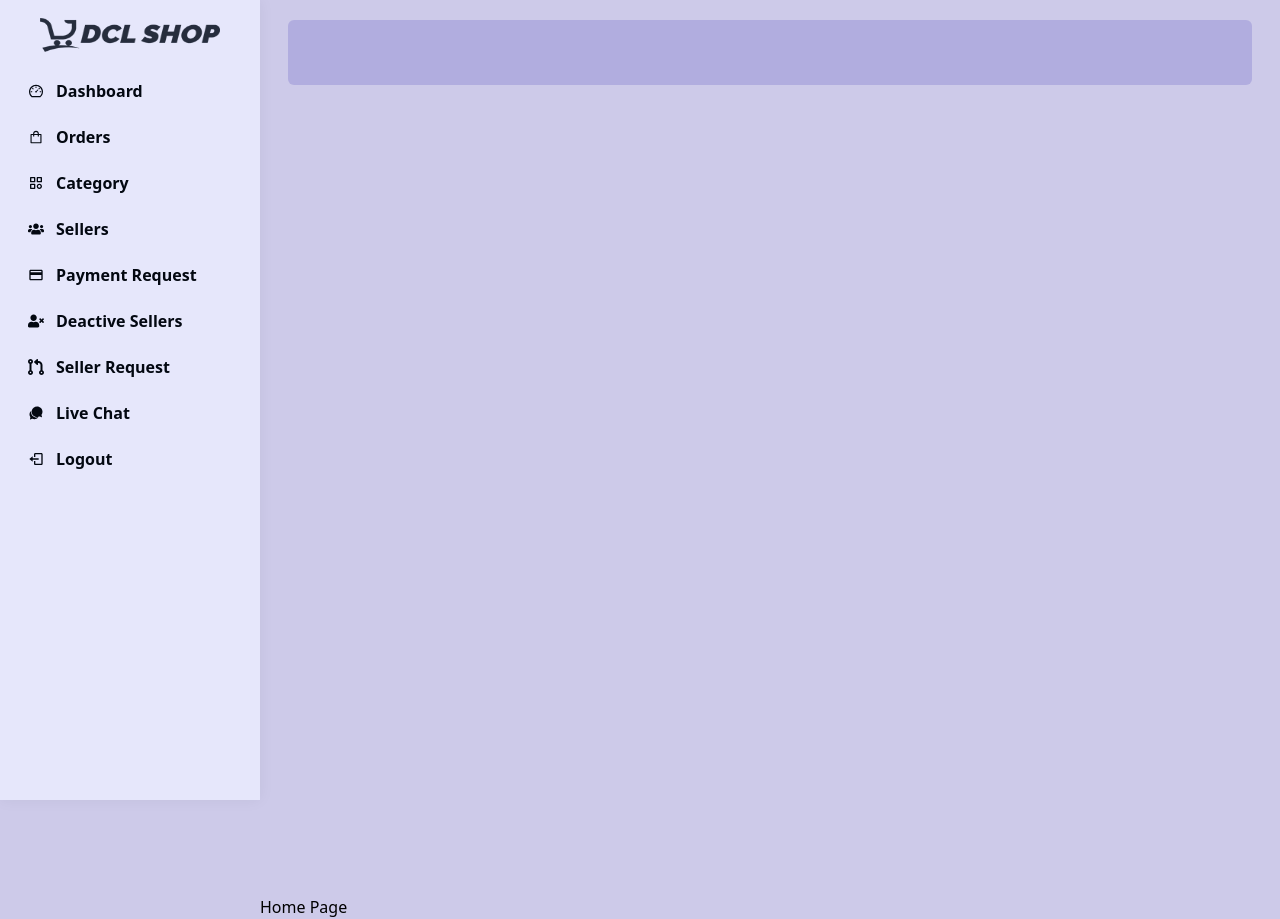
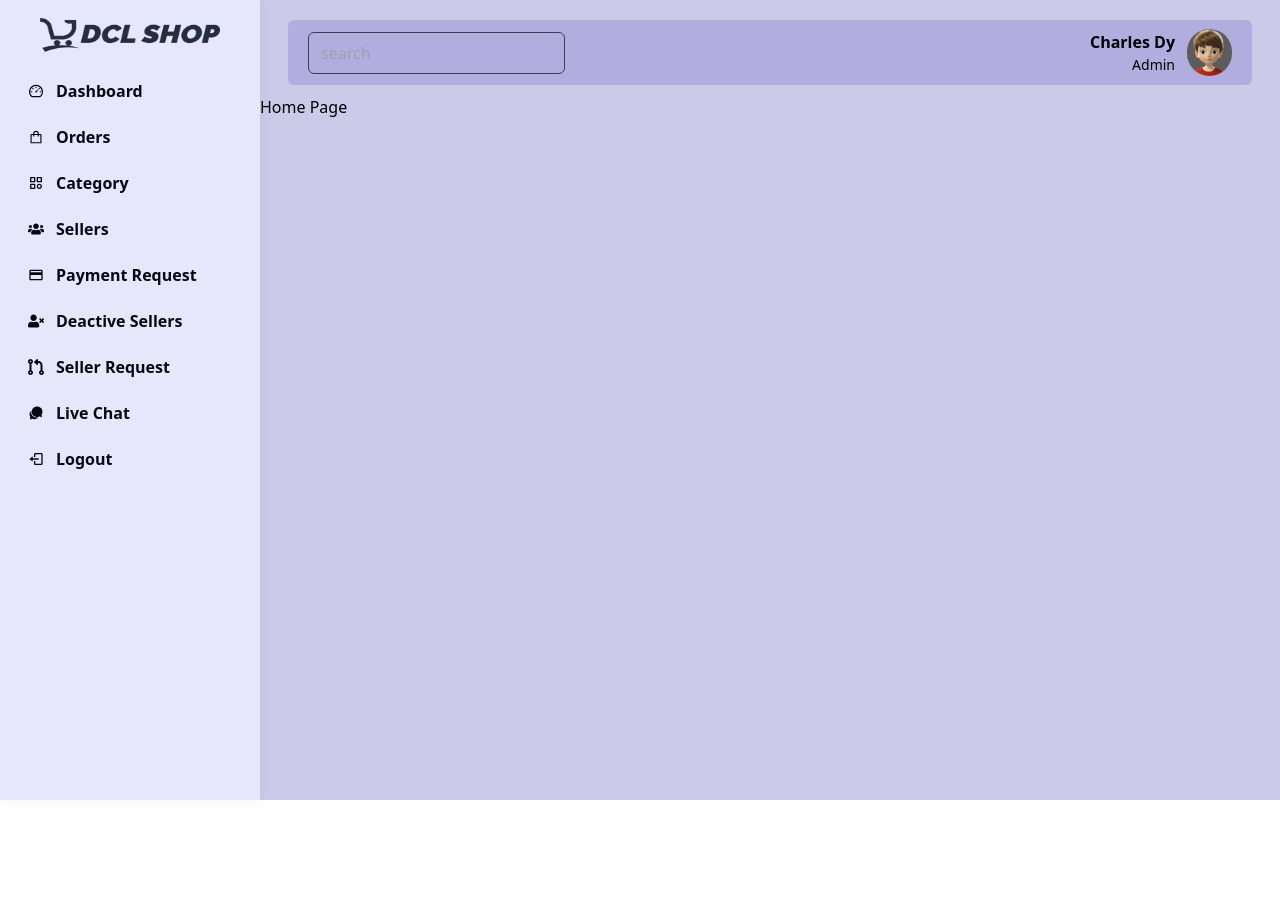
Before and after one commit to charleslinzon/dclshop, a React (Create React App) app in the folder dashboard/: page / in a window 1280 px wide. After the commit the page ends 800 px from the top, so only its background shows below. Built offline with nearby package versions, Linux system fonts and the light colour scheme.

Commit message:
Manage Project Header Design - Part 3

```diff
--- a/dashboard/src/layout/Header.jsx
+++ b/dashboard/src/layout/Header.jsx
@@ -8,6 +8,27 @@ const Header = ({showSidebar, setShowSidebar}) => {
                 <div onClick={() => setShowSidebar(true) } className='w-[35px] flex lg:hidden h-[35px] rounded-sm bg-indigo-500 shadow-lg hover:shadow-indigo-500/50 justify-center items-center cursor-pointer' >
                     <span><FaList /></span>
                 </div>
+
+                <div className='hidden md:block '>
+                    <input className= 'px-3 py-2 outline-none border bg-transparent border-slate-700 rounded-md text-[#423d72] focus:border-indigo=300 overflow-hidden' type="text" name='search' placeholder='search'/>
+
+                </div>
+
+                <div className='flex justify-center items-center gap-8 relative'>
+                    <div className='flex justify-center items-center'>
+                        <div className='flex justify-center items-center gap-3'>
+                            <div className='flex justify-center items-center flex-col text-end'>
+                                <h2 className='text-md font-bold'>Charles Dy</h2>
+                                <span className='text-[14px] w-full font-normal'>Admin</span>
+                            </div>
+                            <img className='w-[45px] h-[45] rounded-full overflow-hidden' src="http://localhost:3000/images/admin.jpg" alt="" />
+
+                        </div>
+
+                    </div>
+
+
+                </div>
             </div>
         </div>
     );
--- a/dashboard/src/layout/Sidebar.jsx
+++ b/dashboard/src/layout/Sidebar.jsx
@@ -18,7 +18,7 @@ const Sidebar = ({showSidebar, setShowSidebar}) => {
 
     return (
     <div>
-        <div onClick={()=> setShowSidebar(false)} className={`flex duration-200 ${!showSidebar ? 'invisible' : 'visible'} w-screen h-screen bg-[#8cbce780] top-0 left-0 z-10`}>
+        <div onClick={()=> setShowSidebar(false)} className={`fixed duration-200 ${!showSidebar ? 'invisible' : 'visible'} w-screen h-screen bg-[#8cbce780] top-0 left-0 z-10`}>
 
         </div>
 
```
